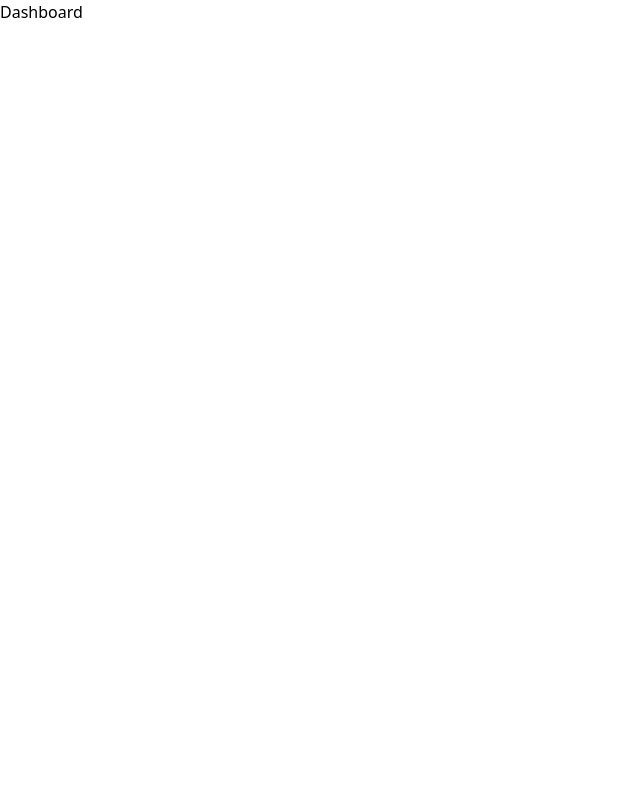
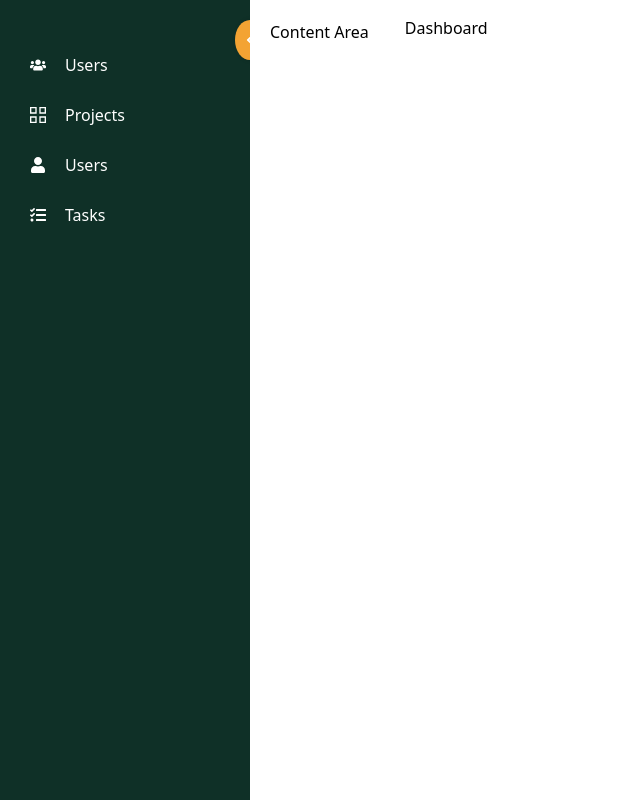
Before and after one commit to IbrahimMohram1/PMS, a React (Vite) app: page /dashboard in a window 1280 px wide. Shown: the whole page, without its empty margins (0-640 px from the left). Built offline with nearby package versions, Linux system fonts and the light colour scheme.

Commit message:
Add SideBar and Users List

```diff
--- a/src/App.jsx
+++ b/src/App.jsx
@@ -15,6 +15,7 @@ import Dashboard from "./DashboardMoudule/Dashboard";
 import { AuthContextProvider } from "./Context/AuthContext";
 import { Bounce, ToastContainer } from "react-toastify";
 import ChangePassword from "./AuthModule/Components/ChangePassword/ChangePassword";
+import Users from "./UsersModule/Components/Users/Users";
 
 function App() {
   let routes = createBrowserRouter([
@@ -29,14 +30,17 @@ function App() {
         { path: "forget-password", element: <ForgetPassword /> },
         { path: "verify-account", element: <VerifyAccount /> },
         { path: "reset-password", element: <ResetPassword /> },
-        { path: "change-password", element: <ChangePassword/> },
+        { path: "change-password", element: <ChangePassword /> },
       ],
     },
     {
       path: "dashboard",
       element: <MasterLayout />,
       errorElement: <NotFound />,
-      children: [{ index: true, element: <Dashboard /> }],
+      children: [
+        { index: true, element: <Dashboard /> },
+        { path: "users", element: <Users /> },
+      ],
     },
   ]);
 
--- a/src/AuthModule/Components/Login/Login.jsx
+++ b/src/AuthModule/Components/Login/Login.jsx
@@ -19,6 +19,8 @@ export default function Login() {
       .post("https://upskilling-egypt.com:3003/api/v1/Users/Login", data)
       .then((res) => {
         console.log(res);
+        localStorage.setItem("access_token", res.data.token);
+
         toast.success("Login successfully");
         navigate("/dashboard");
       })
--- a/src/Hooks/useAuth.js
+++ b/src/Hooks/useAuth.js
@@ -12,10 +12,11 @@ export const useAuthApi = () => {
     try {
       setLoading(true);
       const { data } = await axiosClient.post("/Users/Login", values);
+      console.log(data.token);
 
       localStorage.setItem("access_token", data.token);
-
       toast.success("Login successful 🎉");
+      navigate("/dashboard/users");
       return data;
     } catch (error) {
       toast.error(error?.response?.data?.message || "Login failed");
--- /dev/null
+++ b/src/Hooks/useUsers.js
@@ -0,0 +1,32 @@
+import { useState } from "react";
+import { useNavigate } from "react-router-dom";
+import axiosClient from "../Utils/AxoisClient";
+import { toast } from "react-toastify";
+
+export const useUsersApi = () => {
+  const [loading, setLoading] = useState(false);
+  const [data, setData] = useState([]);
+
+  let navigate = useNavigate();
+  const getUsersApi = async () => {
+    try {
+      setLoading(true);
+      const response = await axiosClient.get("Users/?pageSize=10&pageNumber=1");
+      console.log(response.data.data);
+
+      setData(response?.data?.data || []);
+
+      return data;
+    } catch (error) {
+      toast.error(error?.response?.data?.message || "No Data");
+    } finally {
+      setLoading(false);
+    }
+  };
+
+  return {
+    getUsersApi,
+    data,
+    loading,
+  };
+};
--- a/src/Shared/MasterLayout/MasterLayout.jsx
+++ b/src/Shared/MasterLayout/MasterLayout.jsx
@@ -1,10 +1,17 @@
 import React from "react";
 import { Outlet } from "react-router-dom";
+import SideBar from "../SideBar/SideBar";
 
 export default function MasterLayout() {
   return (
-    <div>
-      <Outlet />
+    <div className="h-screen flex">
+      {/* Sidebar */}
+      <SideBar />
+
+      {/* Page Content */}
+      <div className="flex-1 p-4 overflow-y-auto">
+        <Outlet />
+      </div>
     </div>
   );
 }
--- a/src/Shared/SideBar/SideBar.jsx
+++ b/src/Shared/SideBar/SideBar.jsx
@@ -1,5 +1,79 @@
-import React from "react";
+import React, { useState } from "react";
+import {
+  FaUsers,
+  FaTasks,
+  FaChevronLeft,
+  FaChevronRight,
+  FaUser,
+} from "react-icons/fa";
+import { GrProjects } from "react-icons/gr";
+import { Sidebar, Menu, MenuItem } from "react-pro-sidebar";
+import { Link } from "react-router-dom";
 
 export default function SideBar() {
-  return <div>SideBar</div>;
+  const [collapsed, setCollapsed] = useState(false);
+
+  const toggleButtonStyle = {
+    position: "absolute",
+    top: 20,
+    right: -15,
+    zIndex: 10,
+    backgroundColor: "#f3a333",
+    color: "#fff",
+    border: "none",
+    borderRadius: "50% 0 0 50%",
+    width: 30,
+    height: 40,
+    display: "flex",
+    alignItems: "center",
+    justifyContent: "center",
+    cursor: "pointer",
+    boxShadow: "2px 0 5px rgba(0,0,0,0.2)",
+  };
+
+  return (
+    <div style={{ display: "flex", height: "100vh" }}>
+      <Sidebar
+        collapsed={collapsed}
+        backgroundColor="#0f3027"
+        rootStyles={{ height: "100vh", border: "none", position: "relative" }}
+      >
+        <button
+          style={toggleButtonStyle}
+          onClick={() => setCollapsed(!collapsed)}
+        >
+          {collapsed ? (
+            <FaChevronRight size={12} />
+          ) : (
+            <FaChevronLeft size={12} />
+          )}
+        </button>
+
+        <Menu
+          menuItemStyles={{
+            button: {
+              color: "#fff",
+              "&:hover": { backgroundColor: "transparent", color: "#f3a333" },
+            },
+          }}
+        >
+          <div style={{ height: 40 }} />
+          <MenuItem icon={<FaUsers />}>Users</MenuItem>
+          <MenuItem icon={<GrProjects />}>Projects</MenuItem>
+          <MenuItem
+            component={<Link to={"/dashboard/users"} />}
+            icon={<FaUser />}
+          >
+            Users
+          </MenuItem>
+
+          <MenuItem icon={<FaTasks />}>Tasks</MenuItem>
+        </Menu>
+      </Sidebar>
+
+      <main style={{ flex: 1, padding: 20 }}>
+        <h1>Content Area</h1>
+      </main>
+    </div>
+  );
 }
--- /dev/null
+++ b/src/UsersModule/Components/Users/Users.jsx
@@ -0,0 +1,66 @@
+import React, { useEffect } from "react";
+import { useUsersApi } from "../../../Hooks/useUsers";
+
+export default function Users() {
+  let { getUsersApi, data, loading } = useUsersApi();
+  useEffect(() => {
+    getUsersApi();
+    console.log(data);
+  }, []);
+  return (
+    <>
+      <table className="w-full border-collapse rounded-xl overflow-hidden shadow-md">
+        <thead className="bg-[#315951E5] text-white">
+          <tr>
+            <th className="px-4 py-3 text-left">User Name</th>
+            <th className="px-4 py-3 text-left">Status</th>
+            <th className="px-4 py-3 text-left">Phone Number</th>
+            <th className="px-4 py-3 text-left">Email</th>
+            <th className="px-4 py-3 text-left">Date Created</th>
+          </tr>
+        </thead>
+
+        <tbody>
+          {data.length > 0 ? (
+            data.map((user, index) => (
+              <tr
+                key={user.id}
+                className={`
+            ${index % 2 === 0 ? "bg-gray-50" : "bg-white"}
+          `}
+              >
+                <td className="px-4 py-3">{user.userName}</td>
+
+                <td className="px-4 py-3">
+                  <span
+                    className={`px-3 py-1 rounded-full text-sm font-medium
+                ${
+                  user.isActivated
+                    ? "bg-green-100 text-gray-600"
+                    : "bg-red-100 text-gray-600"
+                }
+              `}
+                  >
+                    {user.isActivated ? "Active" : "Inactive"}
+                  </span>
+                </td>
+
+                <td className="px-4 py-3">{user.phoneNumber}</td>
+                <td className="px-4 py-3">{user.email}</td>
+                <td className="px-4 py-3 text-sm text-gray-500">
+                  {new Date(user.creationDate).toLocaleDateString()}
+                </td>
+              </tr>
+            ))
+          ) : (
+            <tr>
+              <td colSpan="5" className="text-center py-6 text-gray-400">
+                No Data
+              </td>
+            </tr>
+          )}
+        </tbody>
+      </table>
+    </>
+  );
+}
--- a/src/index.css
+++ b/src/index.css
@@ -48,3 +48,9 @@
     border: none;
   }
 }
+
+.ps-sidebar-container {
+  background: #0e382f;
+  color: white;
+  min-height: 100vh;
+}
```
